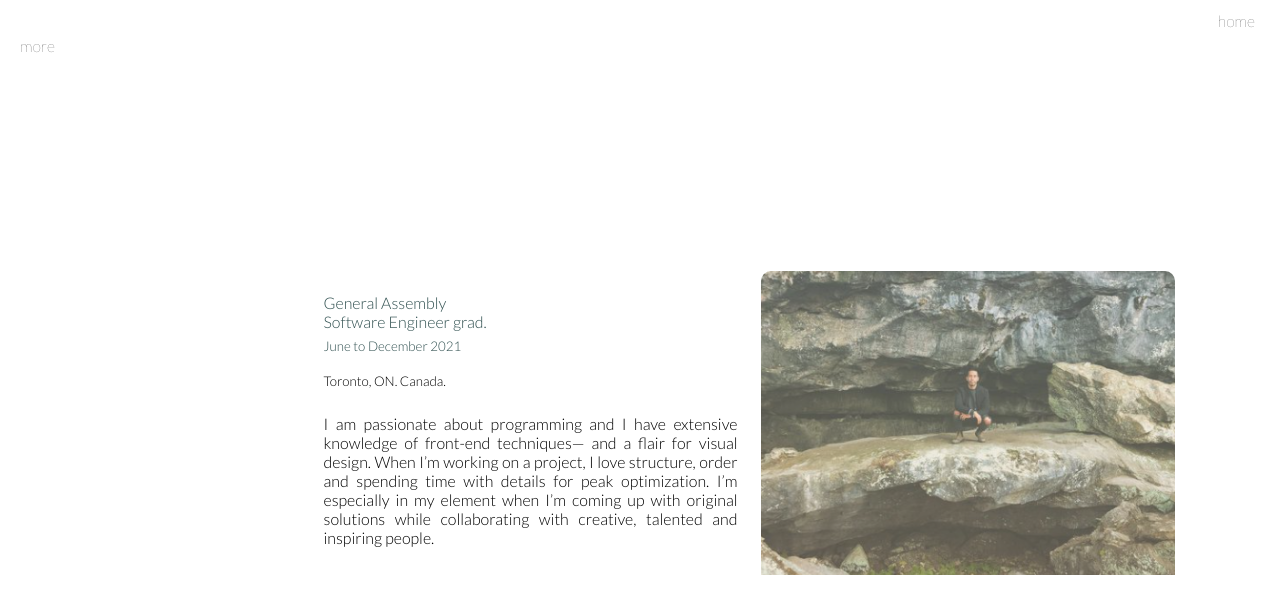
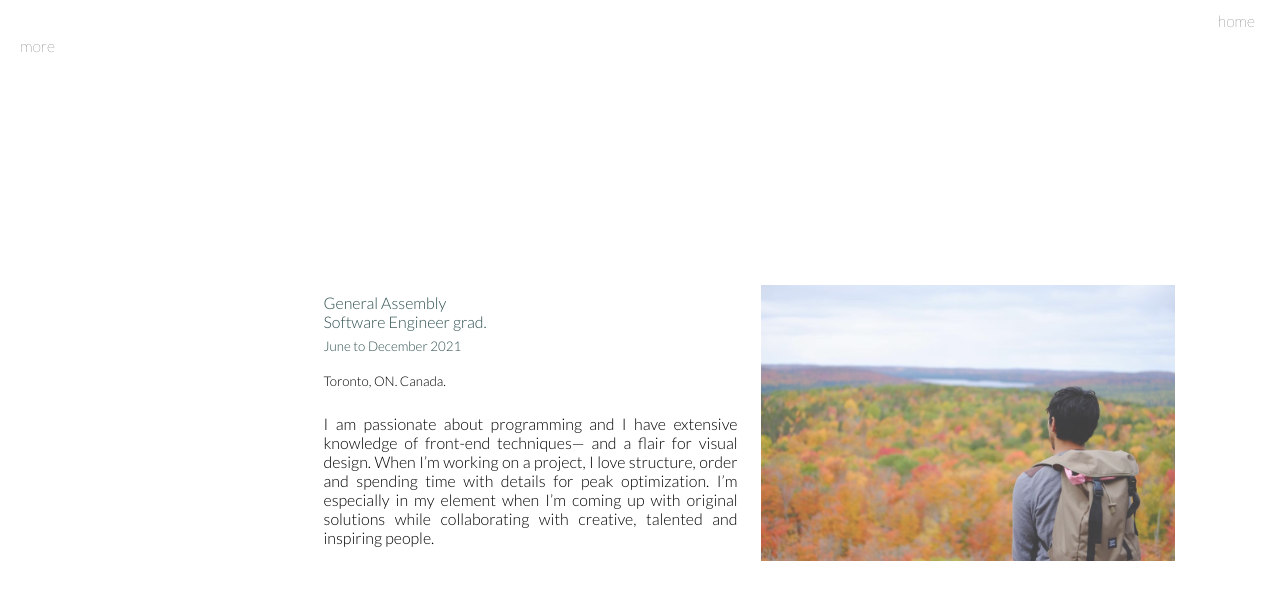
Before and after one commit to Manuelhh/manuel, a React (Create React App) app: page /about in a window 1280 px wide. Shown: the top 614 px of the page. Built offline with nearby package versions, Linux system fonts and the light colour scheme.

Commit message:
updated about image

```diff
--- a/src/components/pageComponents/About/About.jsx
+++ b/src/components/pageComponents/About/About.jsx
@@ -1,5 +1,5 @@
 import s from "./About.module.css";
-import aboutImg from "../../../images/aboutPage/aboutImg.png";
+import aboutImg from "../../../images/aboutPage/aboutImg.jpeg";
 import HomeButton from "../../generalComponents/HomeButton/HomeButton";
 
 const About = () => {
--- a/src/components/pageComponents/About/About.module.css
+++ b/src/components/pageComponents/About/About.module.css
@@ -59,9 +59,9 @@
 .aboutImg {
   height: 100%;
   width: 100%;
-  border-radius: 10px 10px 0px 0px;
+  border-radius: 10px;
   opacity: 0.75;
-  object-fit: cover;
+  object-fit: contain;
 }
 
 .aboutImg:hover {
```
Also changed, not shown: src/images/aboutPage/aboutImg.jpeg (added), src/images/aboutPage/aboutImg.png (deleted).
